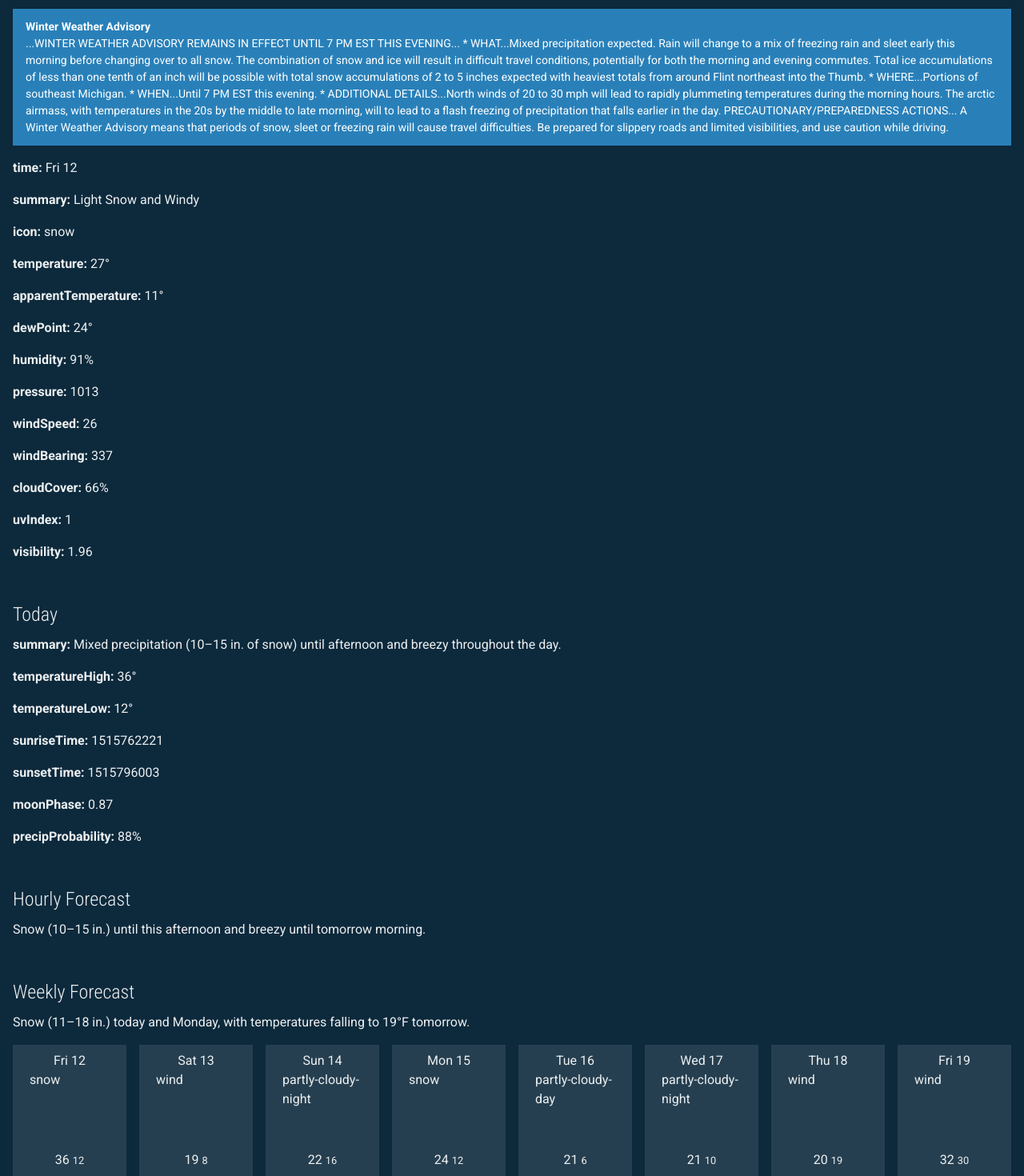
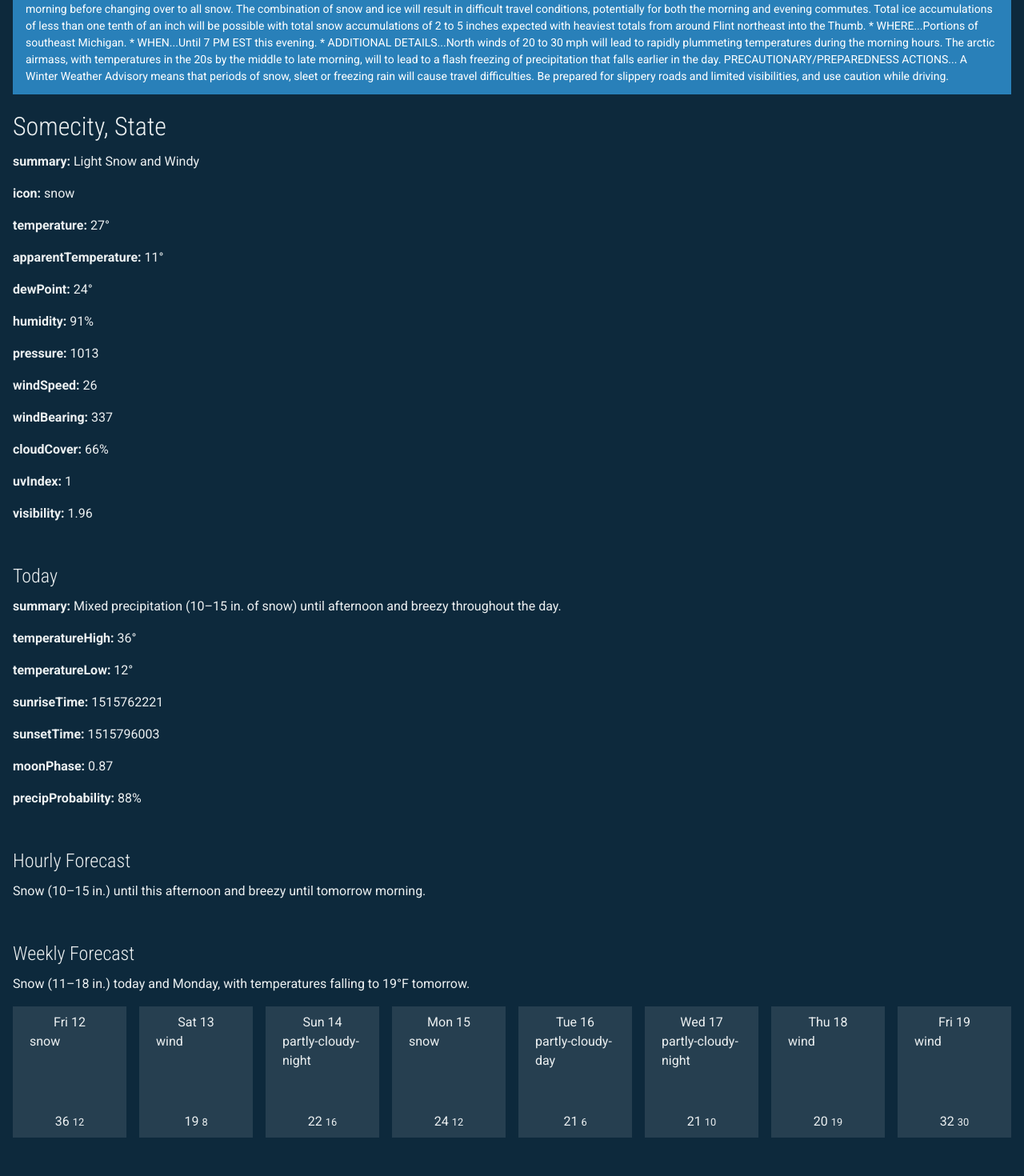
Before and after one commit to jdugdown/weather, a Vue app: page / in a window 1280 px wide. Shown: the part 193-1663 px from the top of the page at 80% size. Built offline with nearby package versions, Linux system fonts and the light colour scheme; a web font is replaced by a local one.

Commit message:
formatting

```diff
--- a/src/App.vue
+++ b/src/App.vue
@@ -8,12 +8,12 @@
       </div>
 
       <div v-else>
-        <h1>Somecity, State</h1>
-
         <div class="message" :class="'message-' + alert.severity" v-for="alert in forecast.alerts">
           <div><strong>{{ alert.title }}</strong></div>
           <div>{{ alert.description }}</div>
         </div>
+
+        <h1>Somecity, State</h1>
 
         <Currently :forecast="forecast.currently"></Currently>
         <Today :forecast="forecast.daily.data[0]"></Today>
--- a/src/components/Currently.vue
+++ b/src/components/Currently.vue
@@ -1,6 +1,5 @@
 <template>
   <div class="currently">
-    <p><strong>time:</strong> {{ forecast.time | formatDate }}</p>
     <p><strong>summary:</strong> {{ forecast.summary }}</p>
     <p><strong>icon:</strong> {{ forecast.icon }}</p>
     <p><strong>temperature:</strong> {{ forecast.temperature | temperature }}</p>
--- a/src/styles/partials/_weekly.scss
+++ b/src/styles/partials/_weekly.scss
@@ -1,3 +1,7 @@
+.weekly {
+  margin: 3rem 0;
+}
+
 .weekly-forecast {
   display: flex;
   justify-content: space-between;
```
